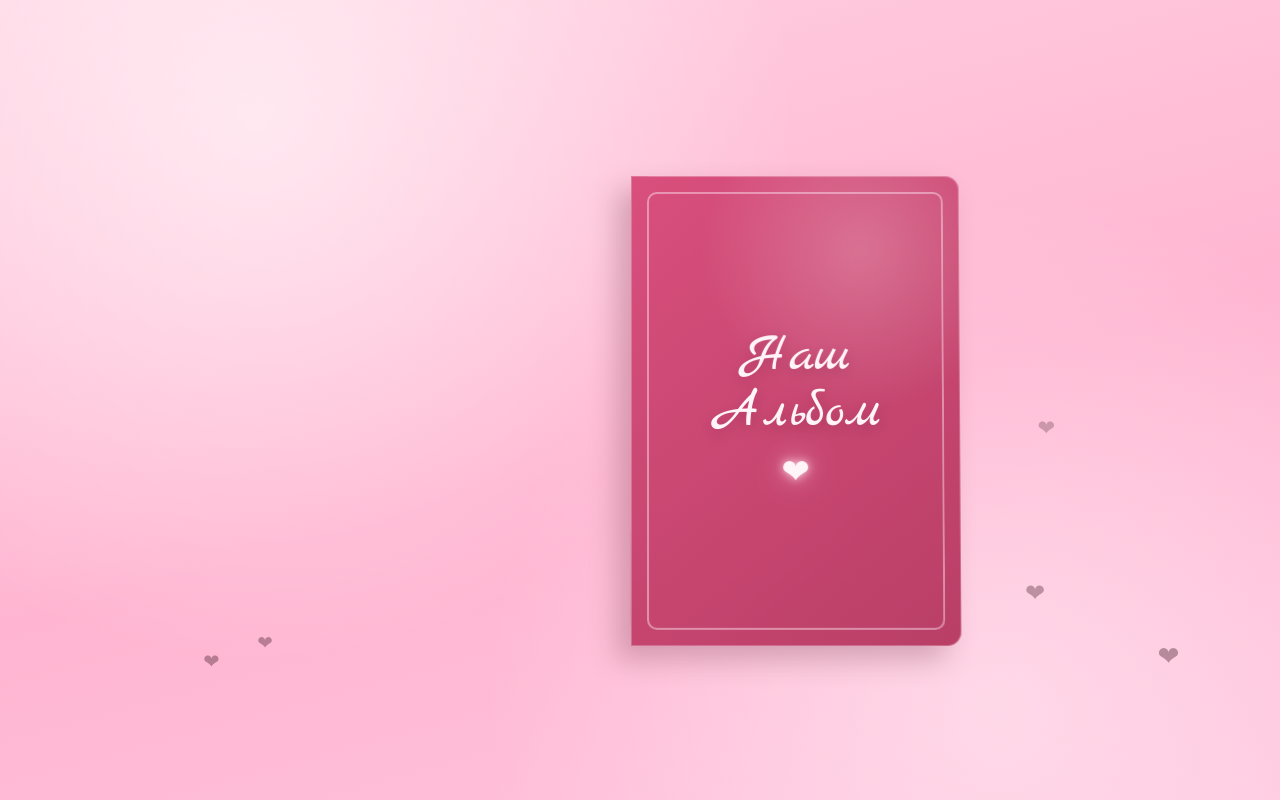
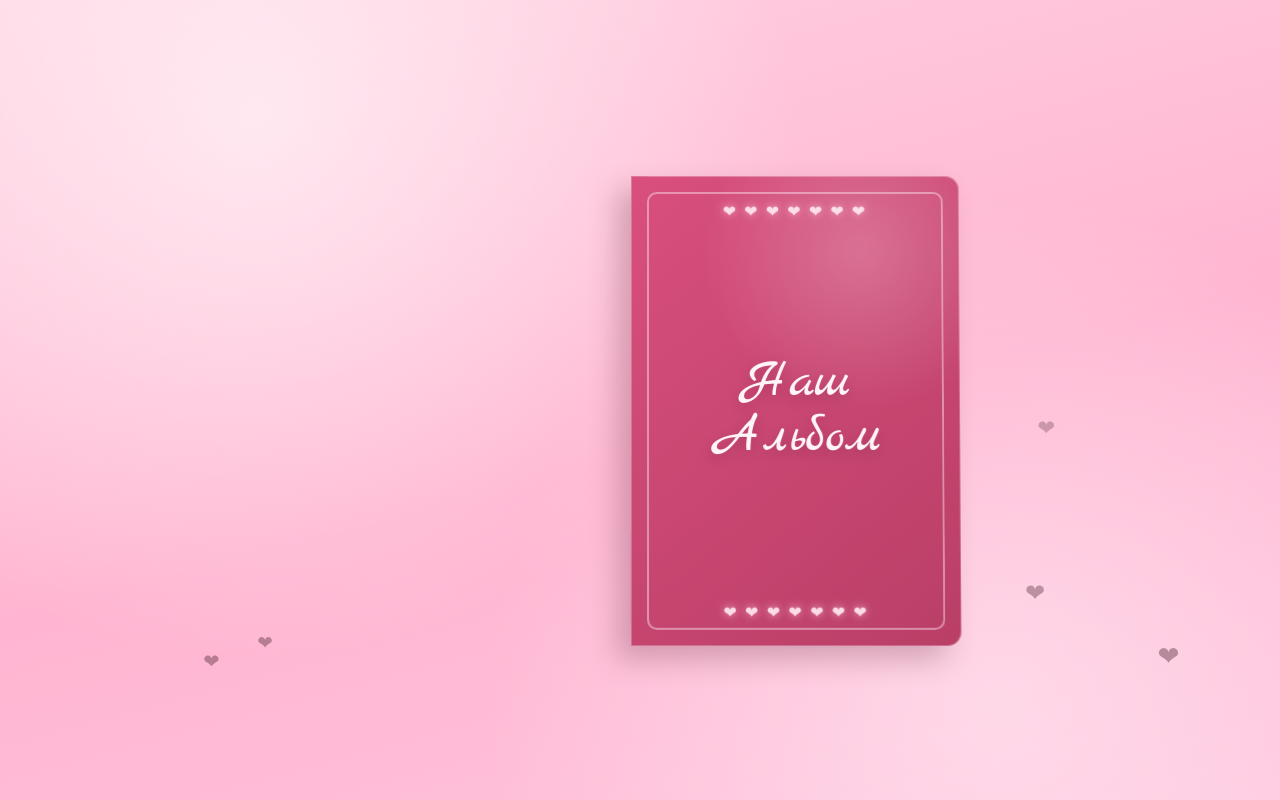
Before and after one commit to cafylb/love, a website: page public/album/index.html in a window 1280 px wide. Drawn offline with nearby package versions, Linux system fonts and the light colour scheme; files whose address does not match are found by name.

Commit message:
Restore background hearts and move cover heart into border

```diff
--- a/public/album/index.html
+++ b/public/album/index.html
@@ -14,13 +14,13 @@
   </head>
   <body>
     <div class="hearts" aria-hidden="true"></div>
-
     <main class="album-scene">
       <section class="book-shell" id="book-shell">
         <div class="book" id="book">
           <button class="front-cover" id="cover-btn" type="button" aria-label="Обложка книги">
+            <span class="cover-heart-border cover-heart-top" aria-hidden="true">❤ ❤ ❤ ❤ ❤ ❤ ❤</span>
             <span class="cover-title">Наш<br />Альбом</span>
-            <span class="cover-glow" aria-hidden="true">❤</span>
+            <span class="cover-heart-border cover-heart-bottom" aria-hidden="true">❤ ❤ ❤ ❤ ❤ ❤ ❤</span>
           </button>
 
           <div class="spine" aria-hidden="true"></div>
--- a/public/album/styles.css
+++ b/public/album/styles.css
@@ -114,11 +114,23 @@ body {
   text-shadow: 0 4px 14px rgba(97, 21, 49, 0.28);
 }
 
-.cover-glow {
-  font-size: clamp(22px, 2.8vw, 34px);
-  text-shadow:
-    0 0 10px rgba(255, 228, 240, 0.9),
-    0 0 26px rgba(255, 180, 213, 0.85);
+.cover-heart-border {
+  position: absolute;
+  left: 50%;
+  transform: translateX(-50%);
+  font-size: clamp(12px, 1.4vw, 16px);
+  letter-spacing: 0.12em;
+  color: rgba(255, 233, 242, 0.9);
+  text-shadow: 0 0 9px rgba(255, 190, 219, 0.8);
+  pointer-events: none;
+}
+
+.cover-heart-top {
+  top: 26px;
+}
+
+.cover-heart-bottom {
+  bottom: 24px;
 }
 
 .pages {
```
